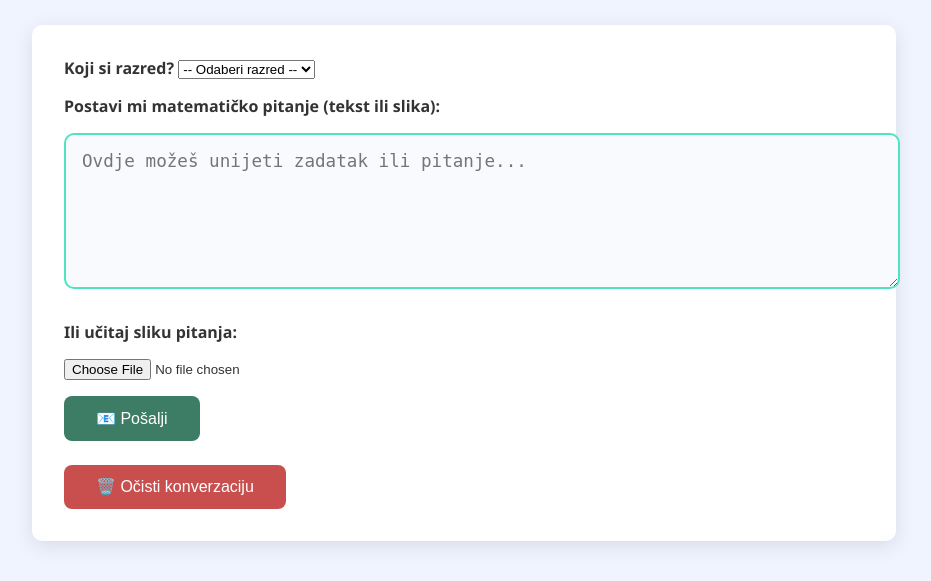
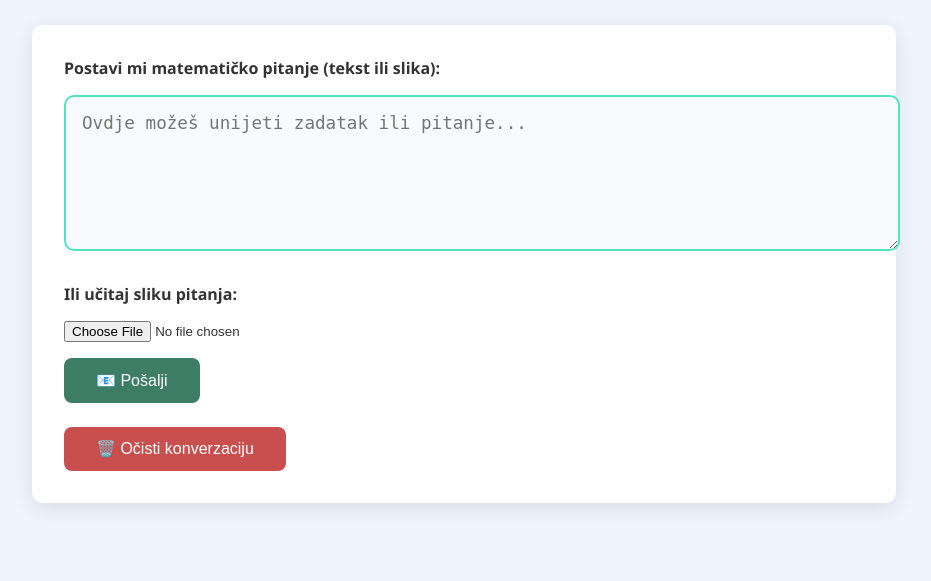
Before and after one commit to FarisMujacic/ai-matematicari, a Flask app: page / in a window 1280 px wide. Shown: the part 75-656 px from the top of the page, without its empty margins (168-1099 px from the left). Run offline with Flask 3, Linux system fonts and the light colour scheme; some libraries are stand-ins or nearby versions.

Commit message:
Update index.html

```diff
--- a/templates/index.html
+++ b/templates/index.html
@@ -414,20 +414,7 @@ html { scroll-behavior: smooth; } /* fallback ako skrola cijela stranica */
           <input type="checkbox" onchange="toggleDarkMode()" />
         </label>
 
-        <form id="grade-form" method="POST" action="/promijeni-razred" onsubmit="return clearChatOnRazredChange()">
-  <input type="hidden" name="history_json" id="history_json_grade" value='{{ history|tojson|safe }}'>
 
-  <label for="razred-menu">🎓 Promijeni razred</label>
-  <select name="razred" id="razred-menu" required>
-    <option value="">-- Odaberi razred --</option>
-    <option value="5" {% if razred == "5" %}selected{% endif %}>5. razred</option>
-    <option value="6" {% if razred == "6" %}selected{% endif %}>6. razred</option>
-    <option value="7" {% if razred == "7" %}selected{% endif %}>7. razred</option>
-    <option value="8" {% if razred == "8" %}selected{% endif %}>8. razred</option>
-    <option value="9" {% if razred == "9" %}selected{% endif %}>9. razred</option>
-  </select>
-  <button type="submit">✅ Potvrdi</button>
-</form>
 
         <a href="/proba" target="_blank" style="text-decoration: none; display: block; padding: 8px;">
     📊 Testiraj grafove
@@ -467,18 +454,6 @@ html { scroll-behavior: smooth; } /* fallback ako skrola cijela stranica */
 </div>
 
     <form method="POST" enctype="multipart/form-data" onsubmit="showTyping()">
-        <input type="hidden" name="history_json" id="history_json_main" value='{{ history|tojson|safe }}'>
-      <div id="razred-wrapper" {% if razred %}style="display: none;"{% endif %}>
-        <label for="razred"><strong>Koji si razred?</strong></label>
-        <select name="razred" id="razred" required>
-          <option value="">-- Odaberi razred --</option>
-          <option value="5" {% if razred == "5" %}selected{% endif %}>5. razred</option>
-          <option value="6" {% if razred == "6" %}selected{% endif %}>6. razred</option>
-          <option value="7" {% if razred == "7" %}selected{% endif %}>7. razred</option>
-          <option value="8" {% if razred == "8" %}selected{% endif %}>8. razred</option>
-          <option value="9" {% if razred == "9" %}selected{% endif %}>9. razred</option>
-        </select>
-      </div>
 
       <label for="pitanje"><strong>Postavi mi matematičko pitanje (tekst ili slika):</strong></label>
       <textarea name="pitanje" id="pitanje" placeholder="Ovdje možeš unijeti zadatak ili pitanje..."></textarea>
```
